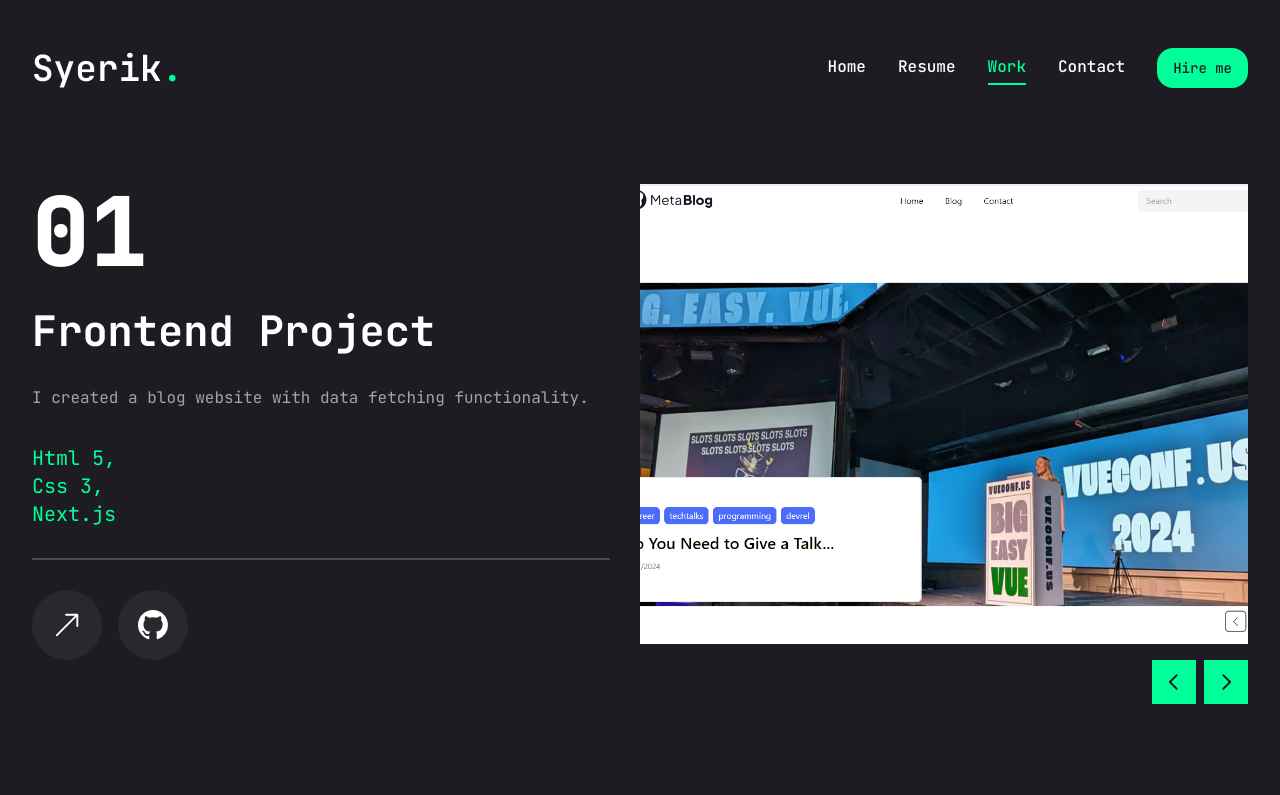
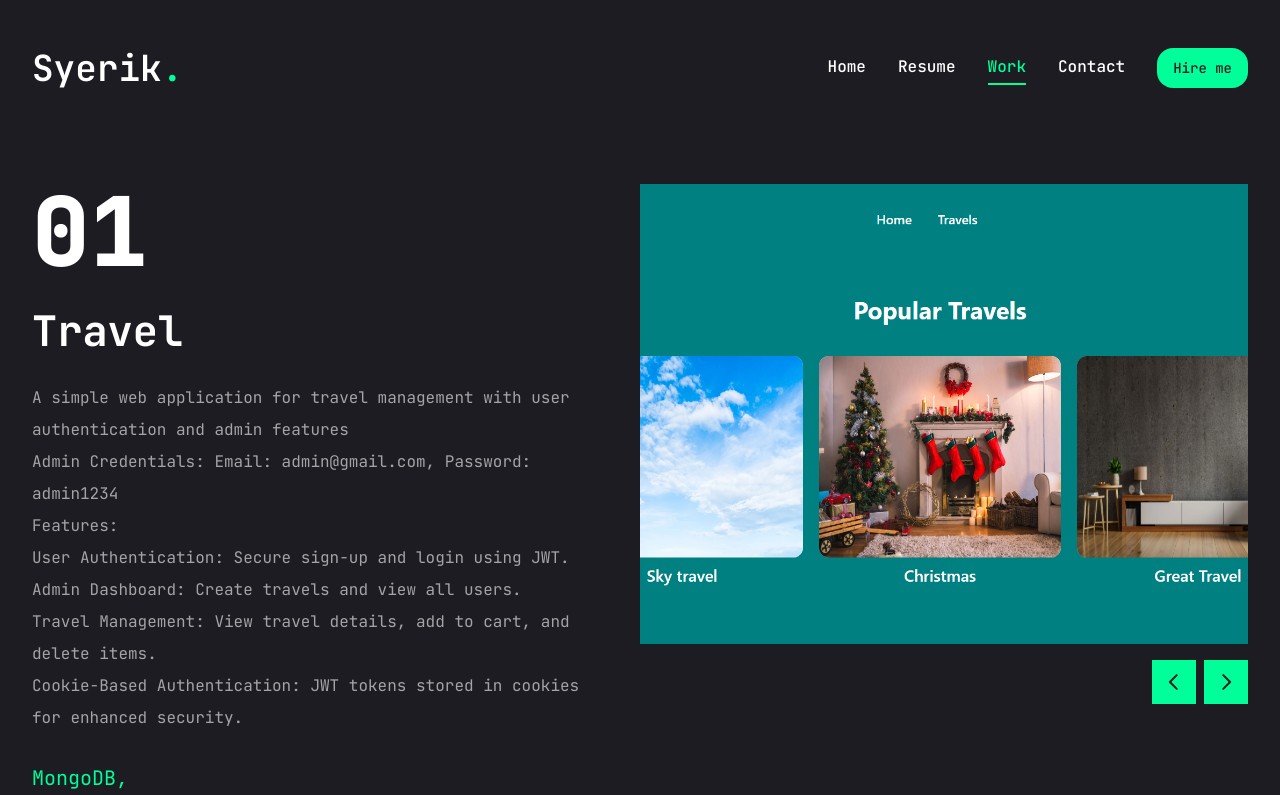
Before and after one commit to syerikkh/portfolio, a Next.js app: page /work in a window 1280 px wide. Shown: the top 795 px of the page. Built offline with nearby package versions, Linux system fonts and the light colour scheme.

Commit message:
added project

```diff
--- a/app/work/page.jsx
+++ b/app/work/page.jsx
@@ -18,6 +18,40 @@ import WorkSliderButtons from "../../components/WorkSliderButtons";
 const projects = [
   {
     num: "01",
+    category: "travel",
+    title: "project 2",
+    description: (
+      <>
+        A simple web application for travel management with user authentication
+        and admin features
+        <br />
+        Admin Credentials: Email: admin@gmail.com, Password: admin1234
+        <br></br>
+        Features:
+        <br></br>
+        User Authentication: Secure sign-up and login using JWT.
+        <br></br>
+        Admin Dashboard: Create travels and view all users.
+        <br></br>
+        Travel Management: View travel details, add to cart, and delete items.
+        <br></br>
+        Cookie-Based Authentication: JWT tokens stored in cookies for enhanced
+        security.
+      </>
+    ),
+    stack: [
+      { name: "MongoDB" },
+      { name: "Express.js" },
+      { name: "Next.js" },
+      { name: "Cloudinary" },
+      { name: "JWT Authentication" },
+    ],
+    image: "/Travel.png",
+    live: "https://travel-phi-bice.vercel.app/",
+    github: "https://github.com/syerikkh/Travel",
+  },
+  {
+    num: "02",
     category: "frontend project",
     title: "project 1",
     description: "I created a blog website with data fetching functionality.",
@@ -26,8 +60,9 @@ const projects = [
     live: "https://blog-eight-jade.vercel.app",
     github: "https://github.com/syerikkh/blog/tree/main",
   },
+
   {
-    num: "02",
+    num: "03",
     category: "More projects coming soon...",
     title: "More projects coming soon",
     description: "Stay tuned for more projects!",
```
Also changed, not shown: public/Travel.png (added).
